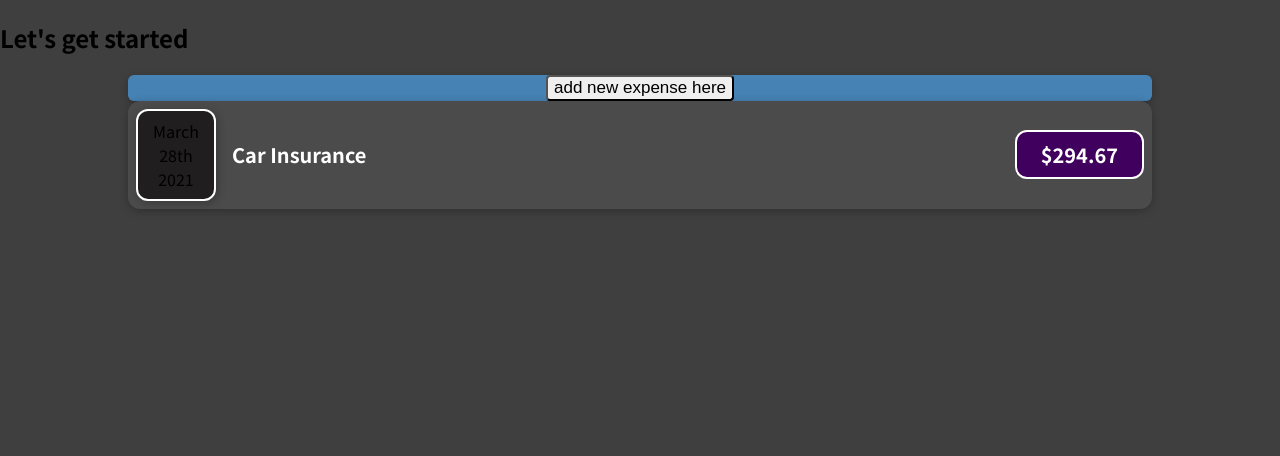
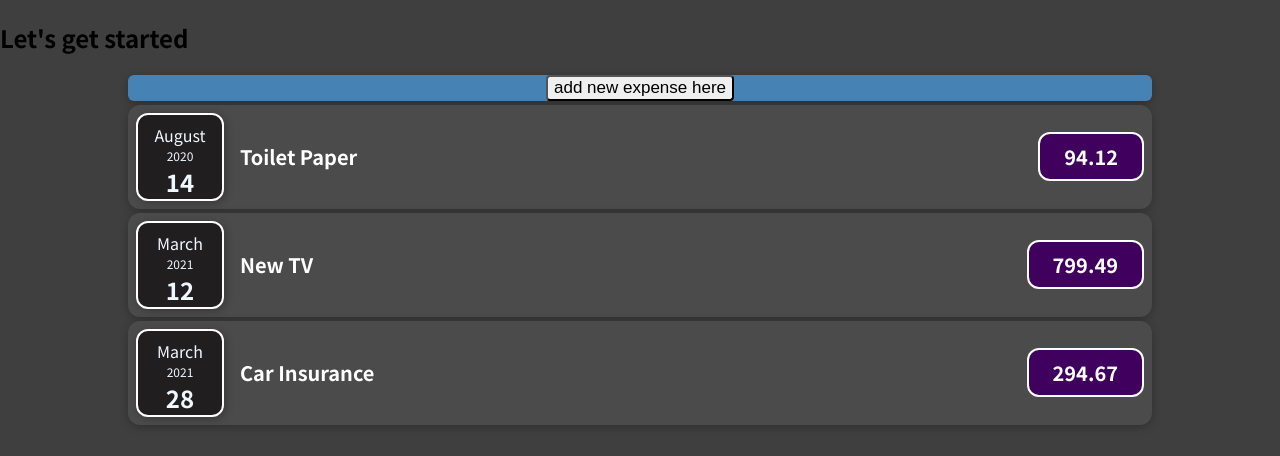
Before and after one commit to Huaicheng-D/react-expense-item-app, a React (Create React App) app: page / in a window 1280 px wide. Shown: the top 456 px of the page. Built offline with nearby package versions, Linux system fonts and the light colour scheme.

Commit message:
Implemented ExpenseDate component js file, with css styling.

```diff
--- a/src/App.js
+++ b/src/App.js
@@ -1,11 +1,47 @@
 import ExpenseItem from "./components/ExpenseItem";
 import NewExpenseItem from "./components/NewExpenseItem";
 function App() {
+  const expenses = [
+    {
+      id: "e1",
+      title: "Toilet Paper",
+      amount: 94.12,
+      date: new Date(2020, 7, 14),
+    },
+    { id: "e2", title: "New TV", amount: 799.49, date: new Date(2021, 2, 12) },
+    {
+      id: "e3",
+      title: "Car Insurance",
+      amount: 294.67,
+      date: new Date(2021, 2, 28),
+    },
+    {
+      id: "e4",
+      title: "New Desk (Wooden)",
+      amount: 450,
+      date: new Date(2021, 5, 12),
+    },
+  ];
+
   return (
     <div>
       <h2>Let's get started</h2>
       <NewExpenseItem />
-      <ExpenseItem />
+      <ExpenseItem
+        title={expenses[0].title}
+        amount={expenses[0].amount}
+        date={expenses[0].date}
+      />
+      <ExpenseItem
+        title={expenses[1].title}
+        amount={expenses[1].amount}
+        date={expenses[1].date}
+      />
+      <ExpenseItem
+        title={expenses[2].title}
+        amount={expenses[2].amount}
+        date={expenses[2].date}
+      />
     </div>
   );
 }
--- /dev/null
+++ b/src/components/ExpenseDate.css
@@ -0,0 +1,26 @@
+.expense-item__date {
+  display: flex;
+  flex-direction: column;
+  text-align: center;
+  width: 5.5rem;
+  height: 5.5rem;
+  padding: 8px;
+  border: 2px solid white;
+  border-radius: 12px;
+  color: aliceblue;
+  box-shadow: 2px 2px 8px rgba(0, 0, 0, 0.25);
+  background-color: #201e1e;
+}
+
+.expense-item__day {
+  font-weight: bold;
+  font-size: 1.5rem;
+}
+
+.expense-item_year {
+  font-size: 0.75rem;
+}
+
+.expense-item_month {
+  font-size: 0.75rem;
+}
--- /dev/null
+++ b/src/components/ExpenseDate.js
@@ -0,0 +1,17 @@
+import "./ExpenseDate.css";
+
+function ExpenseDate(props) {
+  const expenseMonth = props.date.toLocaleString("en-US", { month: "long" });
+  const expenseDay = props.date.toLocaleString("en-US", { day: "2-digit" });
+  const expenseYear = props.date.getFullYear();
+  return (
+    <div className="expense-item__date">
+      <div className="expense-item__month">{expenseMonth}</div>
+
+      <div className="expense-item_year">{expenseYear}</div>
+      <div className="expense-item__day">{expenseDay}</div>
+    </div>
+  );
+}
+
+export default ExpenseDate;
--- a/src/components/ExpenseItem.css
+++ b/src/components/ExpenseItem.css
@@ -4,23 +4,10 @@
   align-items: center;
   box-shadow: 0 2px 8px rgba(0, 0, 0, 0.25);
   padding: 0.5rem;
-  margin: 0rem auto;
+  margin: 0.25rem auto;
   border-radius: 12px;
   background-color: #4b4b4b;
   width: 80%;
-}
-
-.expense-item__date {
-  display: flex;
-  flex-direction: column;
-  text-align: center;
-  width: 80px;
-  padding: 8px;
-  border: 2px solid white;
-  border-radius: 12px;
-
-  box-shadow: 2px 2px 8px rgba(0, 0, 0, 0.25);
-  background-color: #201e1e;
 }
 
 .expense-item__description {
--- a/src/components/ExpenseItem.js
+++ b/src/components/ExpenseItem.js
@@ -1,12 +1,16 @@
 import "./ExpenseItem.css";
+import ExpenseDate from "./ExpenseDate";
 
-function ExpenseItem() {
+function ExpenseItem(props) {
+  const expenseTitle = props.title;
+  const expenseAmount = props.amount;
+
   return (
     <div className="expense-item">
-      <div className="expense-item__date">March 28th 2021</div>
+      <ExpenseDate date={props.date} />
       <div className="expense-item__description">
-        <h2>Car Insurance</h2>
-        <div className="expense-item__price">$294.67</div>
+        <h2>{expenseTitle}</h2>
+        <div className="expense-item__price">{expenseAmount}</div>
       </div>
     </div>
   );
```
